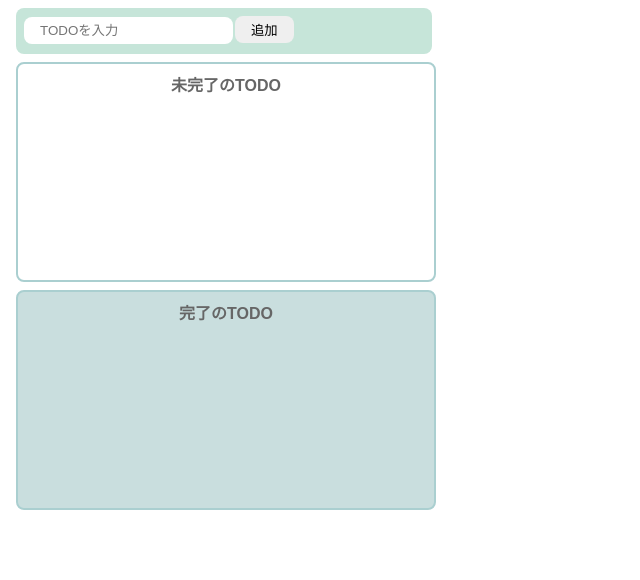
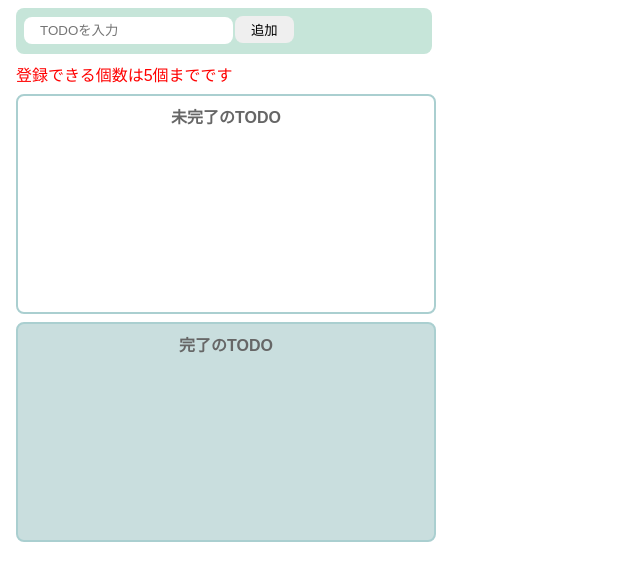
Before and after one commit to kingkazuma7/jakey_modern_React, a React (Create React App) app in the folder jakey_todo_react/: page / in a window 1280 px wide. Shown: the top 580 px of the page, without its empty margins (0-640 px from the left). Built offline with nearby package versions, Linux system fonts and the light colour scheme.

Commit message:
ErrorTasks 追加

```diff
--- a/jakey_todo_react/src/Todo.tsx
+++ b/jakey_todo_react/src/Todo.tsx
@@ -2,11 +2,13 @@ import React, { useState } from 'react'
 import { InputTodo } from "./components/inputTodo";
 import { IncompleteTasks } from "./components/incompleteTasks";
 import { CompletedTasks } from './components/completedTasks';
+import { ErrorTasks } from './components/errorTasks';
 
 export const Todo = () => {
   const [todoText, setTodoText] = useState<string>('') // input
   const [incompleteTasks, setIncompleteTasks] = useState<Array<string>>([]); // 未完了TODO
   const [completedTasks, setCompletedTasks] = useState<Array<string>>([]) // 完了TODOアイテム
+  const [errorText, setErrorText] = useState<string>('');
 
   const handleInputChange: (e: React.ChangeEvent<HTMLInputElement>) => void = (e) => {
     setTodoText(e.target.value);
@@ -54,6 +56,9 @@ export const Todo = () => {
         addTask={addTask}
         placeholder={"TODOを入力"}
       />
+      <ErrorTasks
+        errorText={"登録できる個数は5個までです"}
+      />
       <IncompleteTasks
         todos={incompleteTasks}
         completeTask={completeTask}
--- /dev/null
+++ b/jakey_todo_react/src/components/errorTasks.tsx
@@ -0,0 +1,14 @@
+export interface ErrorTasksProps {
+  errorText?: string
+}
+
+const style = {
+  color: 'red',
+  margin: '8px',
+}
+
+export const ErrorTasks: React.FC<ErrorTasksProps> = (props) => {
+  return (
+    <p style={style}>{props.errorText}</p>
+  )
+}
```
